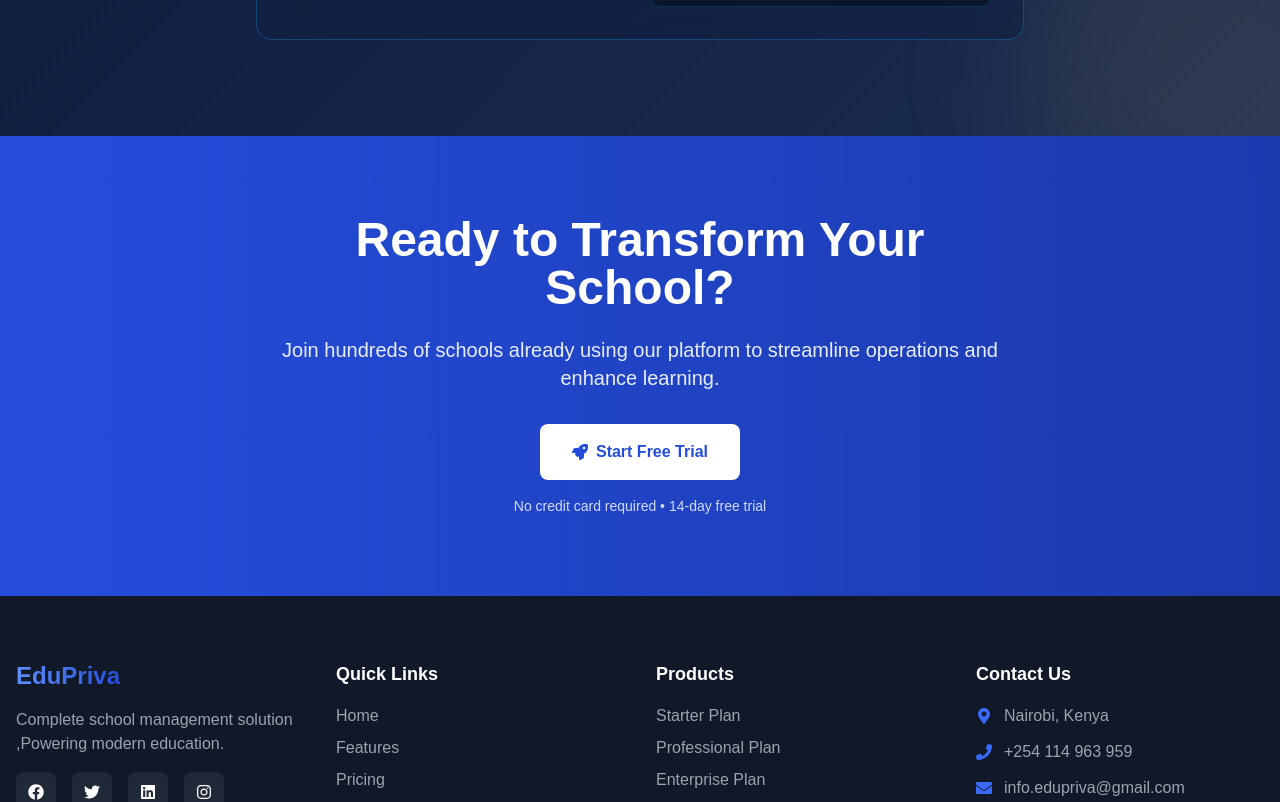
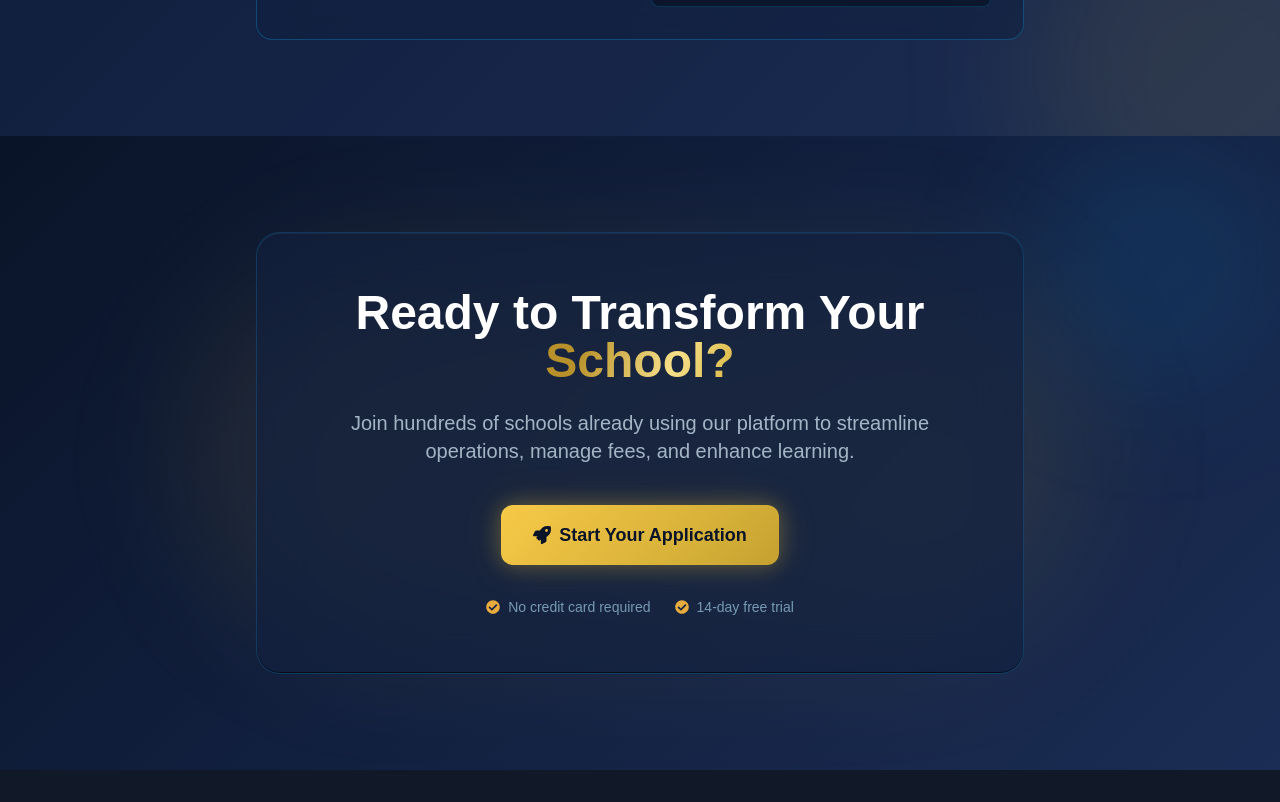
Before and after one commit to Nick-45/EDUMANAGE-PRO, a React (Create React App) app: page / in a window 1280 px wide. Shown: the part 3120-3922 px from the top of the page. Built offline with nearby package versions, Linux system fonts and the light colour scheme; no server answers; the database is empty.

Commit message:
Update CTA.jsx

```diff
--- a/src/components/home/CTA.jsx
+++ b/src/components/home/CTA.jsx
@@ -1,37 +1,48 @@
 import React from 'react';
 import { useNavigate } from 'react-router-dom';
 import { motion } from 'framer-motion';
-import { FaRocket } from 'react-icons/fa';
+import { FaRocket, FaCheckCircle } from 'react-icons/fa';
 
 const CTA = () => {
   const navigate = useNavigate();
 
   return (
-    <section className="py-20 bg-gradient-to-r from-primary-600 to-primary-700">
-      <div className="container mx-auto px-4 text-center">
+    <section className="py-24 bg-navy-gradient relative overflow-hidden">
+      {/* Decorative ambient glows */}
+      <div className="pointer-events-none absolute top-1/2 left-1/2 -translate-x-1/2 -translate-y-1/2 w-full max-w-4xl h-full max-h-96 bg-gold-500/10 rounded-full blur-3xl" />
+      <div className="pointer-events-none absolute top-0 right-0 w-64 h-64 bg-sky-500/10 rounded-full blur-3xl" />
+
+      <div className="container mx-auto px-4 text-center relative z-10">
         <motion.div
           initial={{ opacity: 0, y: 20 }}
           whileInView={{ opacity: 1, y: 0 }}
           viewport={{ once: true }}
           transition={{ duration: 0.6 }}
-          className="max-w-3xl mx-auto"
+          className="max-w-3xl mx-auto bg-navy-900/60 backdrop-blur-xl border border-sky-500/20 p-10 md:p-14 rounded-3xl shadow-inner-dark"
         >
           <h2 className="text-4xl md:text-5xl font-display font-bold text-white mb-6">
-            Ready to Transform Your School?
+            Ready to Transform Your <span className="text-gold-gradient">School?</span>
           </h2>
-          <p className="text-xl text-white/90 mb-8">
-            Join hundreds of schools already using our platform to streamline operations and enhance learning.
+          <p className="text-lg md:text-xl text-sky-100/70 mb-10 max-w-2xl mx-auto">
+            Join hundreds of schools already using our platform to streamline operations, manage fees, and enhance learning.
           </p>
+
           <button
             onClick={() => navigate('/signup')}
-            className="px-8 py-4 bg-white text-primary-600 rounded-lg font-semibold hover:shadow-xl transform hover:-translate-y-1 transition-all duration-300 inline-flex items-center"
+            className="px-8 py-4 bg-gold-gradient text-navy-950 rounded-xl font-bold shadow-gold-glow hover:shadow-gold-glow-lg bg-[length:200%_100%] hover:animate-shimmer transform hover:-translate-y-1 transition-all duration-300 inline-flex items-center text-lg"
           >
             <FaRocket className="mr-2" />
-            Start Free Trial
+            Start Your Application
           </button>
-          <p className="text-white/80 text-sm mt-4">
-            No credit card required • 14-day free trial
-          </p>
+
+          <div className="flex items-center justify-center gap-6 mt-8 text-sm text-sky-200/60">
+            <span className="flex items-center">
+              <FaCheckCircle className="text-gold-400 mr-2" /> No credit card required
+            </span>
+            <span className="flex items-center">
+              <FaCheckCircle className="text-gold-400 mr-2" /> 14-day free trial
+            </span>
+          </div>
         </motion.div>
       </div>
     </section>
```
